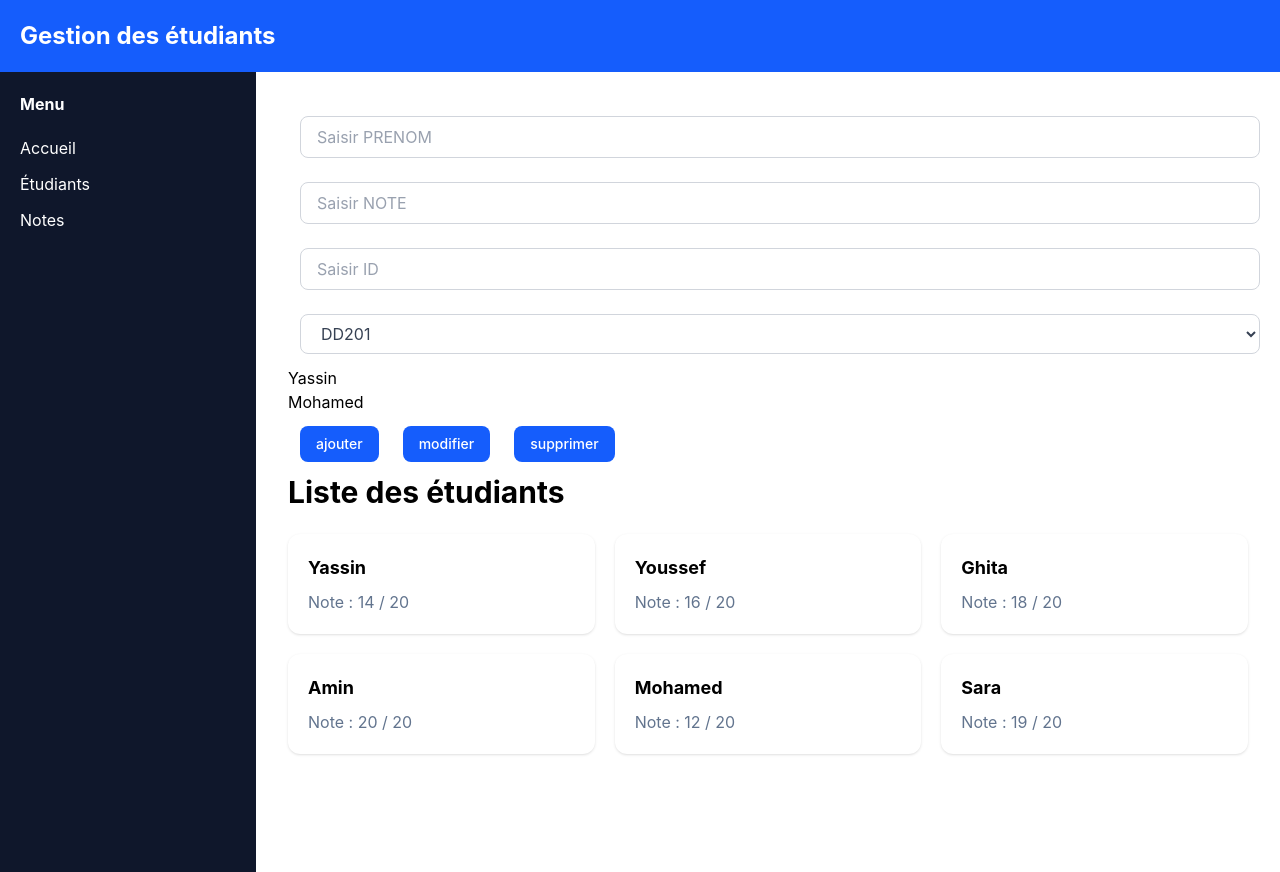
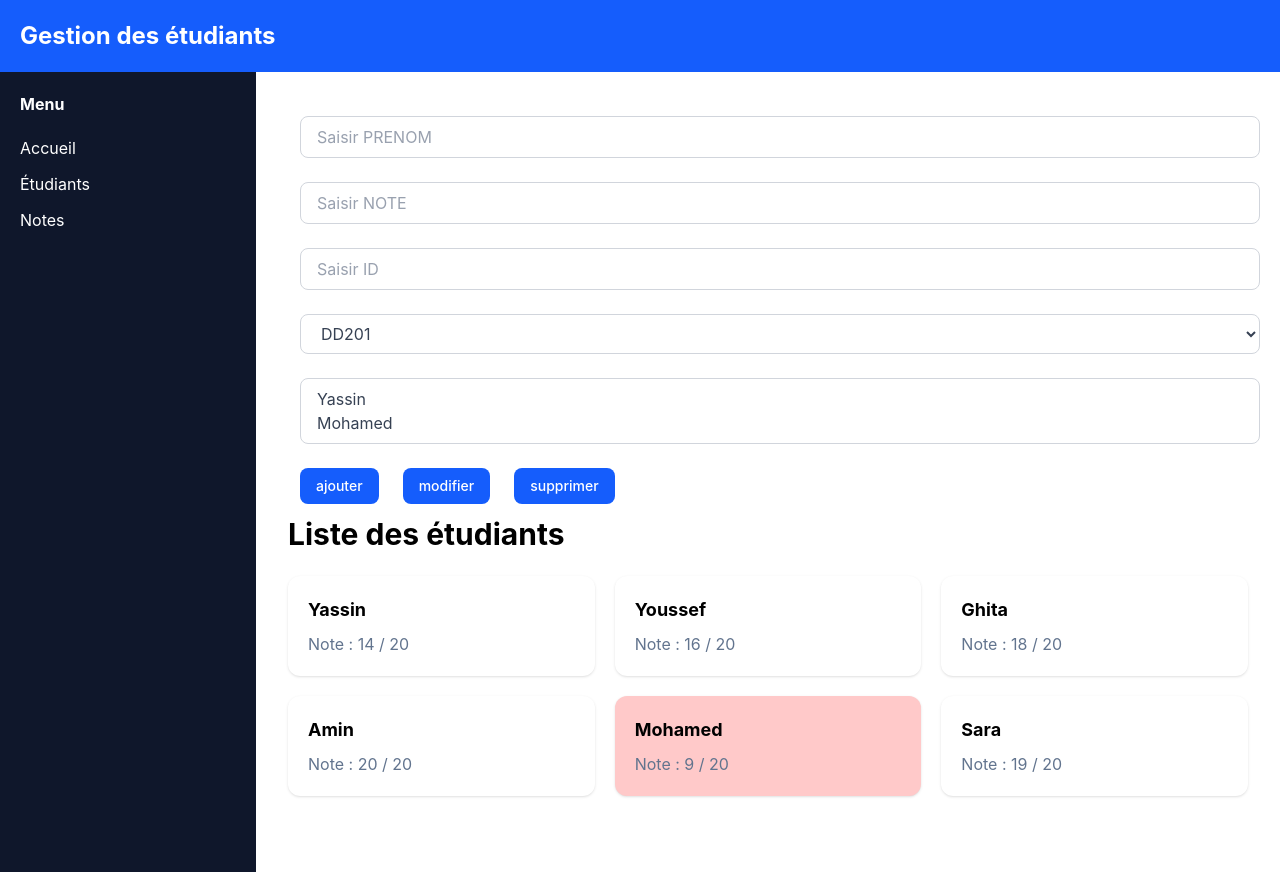
Before and after one commit to yabourizine90-eng/Learn, a React (Vite) app: page / in a window 1280 px wide. Built offline with nearby package versions, Linux system fonts and the light colour scheme.

Commit message:
first commit

```diff
--- a/src/component/Content.jsx
+++ b/src/component/Content.jsx
@@ -2,14 +2,14 @@ import { useState, } from "react";
 import Groupe from "./Groupe";
 import StudentCard from "./StudentCard";
 export default function Content(){
-    const [etudiants, setEtudiants] = useState({ id: "", prenom: "", note: "",groupe:"" })
+    const [etudiants, setEtudiants] = useState({ id: "", prenom: "", note: ""})
 
   const [etudiant, setEtudiant] = useState([
     {id:1, prenom:"Yassin", note:"14" },
     {id:2, prenom:"Youssef", note:"16" },
     {id:3, prenom:"Ghita", note:"18" },
     {id:4, prenom:"Amin", note:"20" },
-    {id:5, prenom:"Mohamed", note:"12" },
+    {id:5, prenom:"Mohamed", note:"9" },
     {id:6, prenom:"Sara", note:"19" }
   ])
 
@@ -111,7 +111,7 @@ export default function Content(){
           </h2>
           <div className="mt-6 grid grid-cols-3 gap-5">
             {etudiant.map((item)=>{
-              const color = item.note < 10 ? "bg-red-400" : "bg-white";
+              const color = item.note < 10 ? "bg-red-200" : "bg-white";
               return(
                 <StudentCard item={item} color={color} onRemplir={remplir} />
               )
--- a/src/component/Groupe.jsx
+++ b/src/component/Groupe.jsx
@@ -2,20 +2,22 @@ import { useEffect, useState } from "react";
 
 
 export default function Groupe(){
-    const [etudiant, setEtudiant] = useState([
+    const etudiant=[
     {id:1, prenom:"Yassin", note:"14" , groupId:1},
     {id:2, prenom:"Youssef", note:"16" , groupId:2},
     {id:3, prenom:"Ghita", note:"18" , groupId:3},
     {id:4, prenom:"Amin", note:"20" , groupId:4},
     {id:5, prenom:"Mohamed", note:"12" , groupId:1},
     {id:6, prenom:"Sara", note:"19" , groupId:2}
-    ]);
-    const [groupes,setGroupes]=useState([
+    ];
+
+    const groupes=[
         {id:1,libelle:"DD201"},
         {id:2,libelle:"DD202"},
         {id:3,libelle:"DD203"},
         {id:4,libelle:"DD204"}
-    ])
+    ];
+
     const [selectedGr,setSelectedGr]=useState(groupes[0].id);
     const [filteredSt,setFilteredSt]=useState([])
     useEffect(()=>{
@@ -25,7 +27,7 @@ export default function Groupe(){
             })
             setFilteredSt(newList);
         }
-    },[selectedGr,etudiant])
+    },[selectedGr])
 
 
 
@@ -36,13 +38,17 @@ export default function Groupe(){
                 className="w-full px-4 py-2 text-gray-700 bg-white
                 border border-gray-300 rounded-lg focus:outline-none
                 focus:ring-2 focus:ring-blue-500 focus:border-transparent
-                placeholder-gray-400 m-3"
+                m-3"
             >
                 {groupes.map((item , i)=>{
                     return <option key={i} value={item.id}>{item.libelle}</option>
                 })}
             </select>
-            <ul>{filteredSt.map((item , i)=>{
+            <ul className="w-full px-4 py-2 text-gray-700 bg-white
+                border border-gray-300 rounded-lg focus:outline-none
+                focus:ring-2 focus:ring-blue-500 focus:border-transparent
+                m-3"
+            >{filteredSt.map((item , i)=>{
                 return <li key={i}>{item.prenom}</li>
             })}</ul>
 
--- a/src/component/StudentCard.jsx
+++ b/src/component/StudentCard.jsx
@@ -1,6 +1,6 @@
 export default function StudentCard({item,color,onRemplir}){
     return(
-    <div className={`rounded-xl ${color} p-5 shadow hover:bg-blue-400`} onClick={() => onRemplir(item)} key={item.id}>
+    <div className={`rounded-xl ${color} p-5 shadow hover:bg-blue-200`} onClick={() => onRemplir(item)} key={item.id}>
         <h3 className="text-lg font-bold">
             {item.prenom}
         </h3>
```
